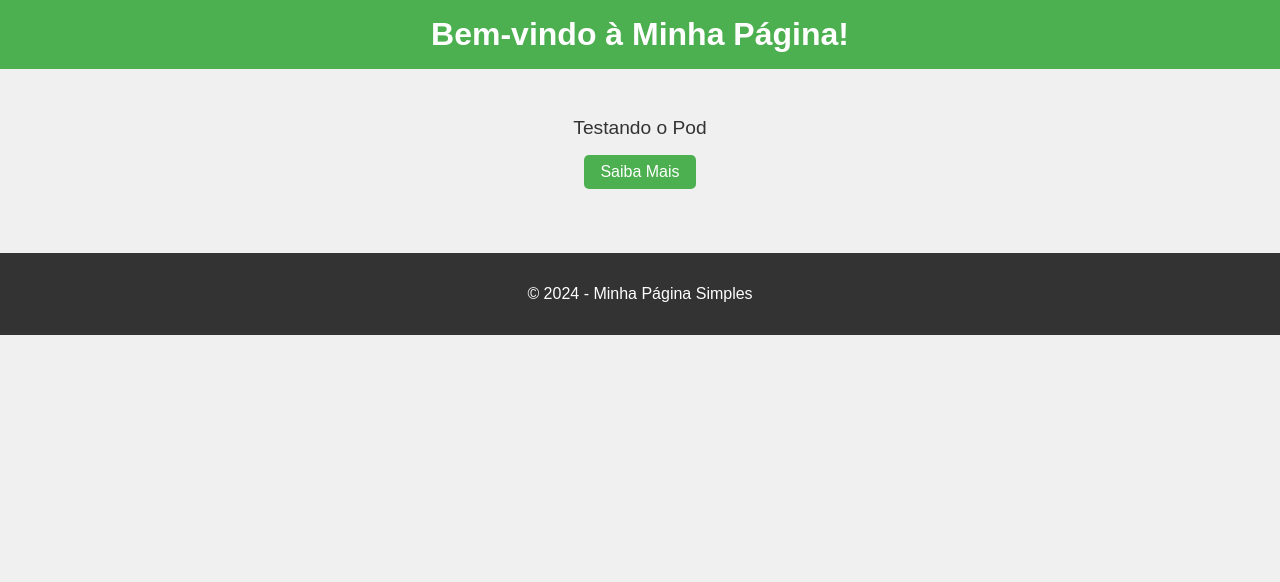
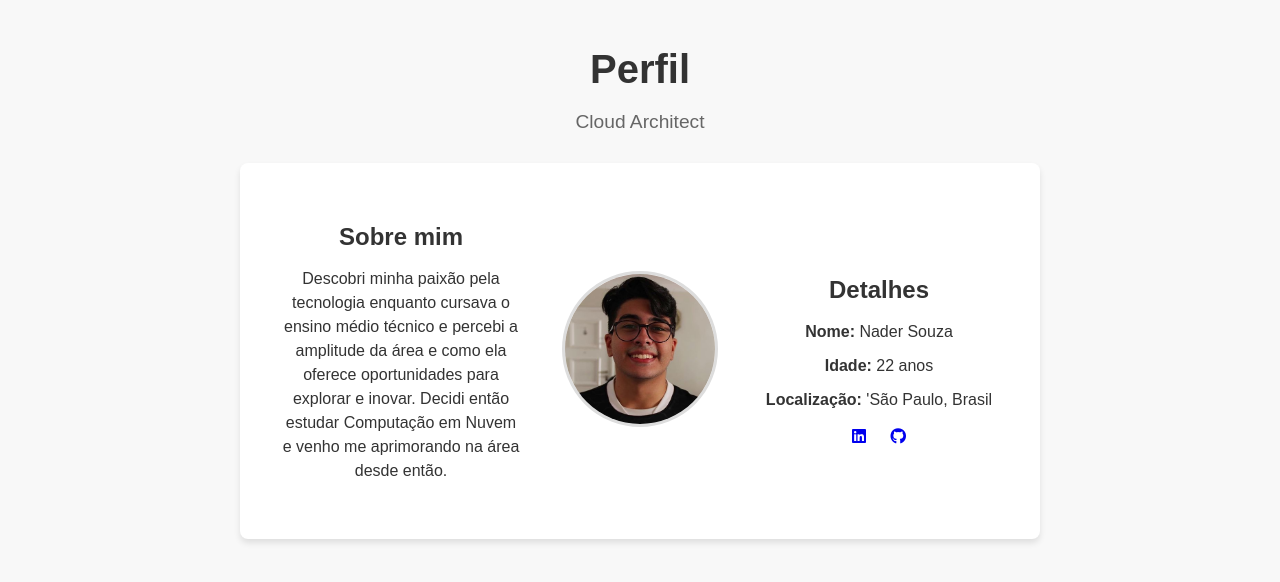
Before and after one commit to NaderSouza/kube-argo, a plain HTML site: page app/index.html in a window 1280 px wide. Drawn offline with Linux system fonts and the light colour scheme.

Commit message:
update dockerfile and yaml

```diff
--- a/app/index.html
+++ b/app/index.html
@@ -3,19 +3,55 @@
   <head>
     <meta charset="UTF-8" />
     <meta name="viewport" content="width=device-width, initial-scale=1.0" />
-    <title>Minha Página Simples</title>
+    <title>Perfil</title>
     <link rel="stylesheet" href="style.css" />
+    <link rel="stylesheet" href="img" />
+    <link
+      rel="stylesheet"
+      href="https://cdnjs.cloudflare.com/ajax/libs/font-awesome/6.0.0-beta3/css/all.min.css"
+    />
   </head>
   <body>
-    <header>
-      <h1>Bem-vindo à Minha Página!</h1>
-    </header>
-    <main>
-      <p>Testando o Pod</p>
-      <button>Saiba Mais</button>
-    </main>
-    <footer>
-      <p>&copy; 2024 - Minha Página Simples</p>
-    </footer>
+    <div class="container">
+      <header>
+        <h1>Perfil</h1>
+        <p>Cloud Architect</p>
+      </header>
+
+      <main class="profile">
+        <section class="about">
+          <h2>Sobre mim</h2>
+          <p>
+            Descobri minha paixão pela tecnologia enquanto cursava o ensino
+            médio técnico e percebi a amplitude da área e como ela oferece
+            oportunidades para explorar e inovar. Decidi então estudar
+            Computação em Nuvem e venho me aprimorando na área desde então.
+          </p>
+        </section>
+
+        <div class="profile-picture">
+          <img src="foto.png" alt="Foto do Perfil" />
+        </div>
+
+        <section class="details">
+          <h2>Detalhes</h2>
+          <ul>
+            <li><strong>Nome:</strong> Nader Souza</li>
+            <li><strong>Idade:</strong> 22 anos</li>
+            <li><strong>Localização:</strong> 'São Paulo, Brasil</li>
+          </ul>
+          <div class="social-media">
+            <div class="social-media">
+              <a href="https://linkedin.com/in/nader-souza" target="_blank">
+                <i class="fa-brands fa-linkedin"></i>
+              </a>
+              <a href="https://github.com/NaderSouza" target="_blank">
+                <i class="fa-brands fa-github"></i>
+              </a>
+            </div>
+          </div>
+        </section>
+      </main>
+    </div>
   </body>
 </html>
--- a/app/style.css
+++ b/app/style.css
@@ -1,52 +1,116 @@
-/* Estilo geral */
 body {
   font-family: Arial, sans-serif;
   margin: 0;
   padding: 0;
-    background-color: #f0f0f0;
+  background-color: #f8f8f8;
   color: #333;
-    text-align: center;
 }
 
-  /* Cabeçalho */
+.container {
+  width: 90%;
+  max-width: 800px;
+  margin: 0 auto;
+  text-align: center;
+  padding: 20px;
+}
+
 header {
-    background-color: #4CAF50;
-    color: white;
-    padding: 1rem 0;
+  margin-bottom: 30px;
 }
 
 header h1 {
-    margin: 0;
+  font-size: 2.5rem;
+  margin-bottom: 10px;
 }
 
-  /* Conteúdo principal */
-  main {
-    padding: 2rem;
+header p {
+  font-size: 1.2rem;
+  color: #666;
 }
 
-  main p {
-    font-size: 1.2rem;
-    margin: 1rem 0;
+.profile {
+  display: flex;
+  flex-wrap: wrap;
+  justify-content: space-between;
+  align-items: center;
+  background: #fff;
+  padding: 20px;
+  border-radius: 8px;
+  box-shadow: 0 4px 6px rgba(0, 0, 0, 0.1);
 }
 
-  main button {
+.about, .details {
+  flex: 1;
+  margin: 20px;
+}
+
+.about h2, .details h2 {
+  font-size: 1.5rem;
+  margin-bottom: 10px;
+}
+
+.about p, .details ul {
+  font-size: 1rem;
+  line-height: 1.5;
+}
+
+.details ul {
+  list-style: none;
+  padding: 0;
+}
+
+.details ul li {
+  margin-bottom: 10px;
+}
+
+.profile-picture {
+  flex: 0 0 150px;
+  margin: 20px;
+}
+
+.profile-picture img {
+  width: 150px;
+  height: 150px;
+  border-radius: 50%;
+  object-fit: cover;
+  border: 3px solid #ddd;
+}
+
+.social-media {
+  margin-top: 10px;
+}
+
+.social-media a {
+  margin: 0 10px;
+  display: inline-block;
+}
+
+.social-media img {
+  width: 24px;
+  height: 24px;
+}
+a{
+  text-decoration: none;
+}
+
+button a {
   background-color: #4CAF50;
   color: white;
   border: none;
-    padding: 0.5rem 1rem;
-    font-size: 1rem;
+  padding: 10px 20px;
+  font-size: 16px;
   cursor: pointer;
   border-radius: 5px;
+  text-decoration: none;
 }
 
-  main button:hover {
+button:hover {
   background-color: #45a049;
+  text-decoration: none;
 }
 
-  /* Rodapé */
-  footer {
-    background-color: #333;
-    color: white;
-    padding: 1rem 0;
-    margin-top: 2rem;
+button:focus {
+  outline: none;
+  box-shadow: none;
+  text-decoration: none;
 }
```
Also changed, not shown: app/foto.png (added), 4 other files. Lines whose indentation alone changed are shown as unchanged.
